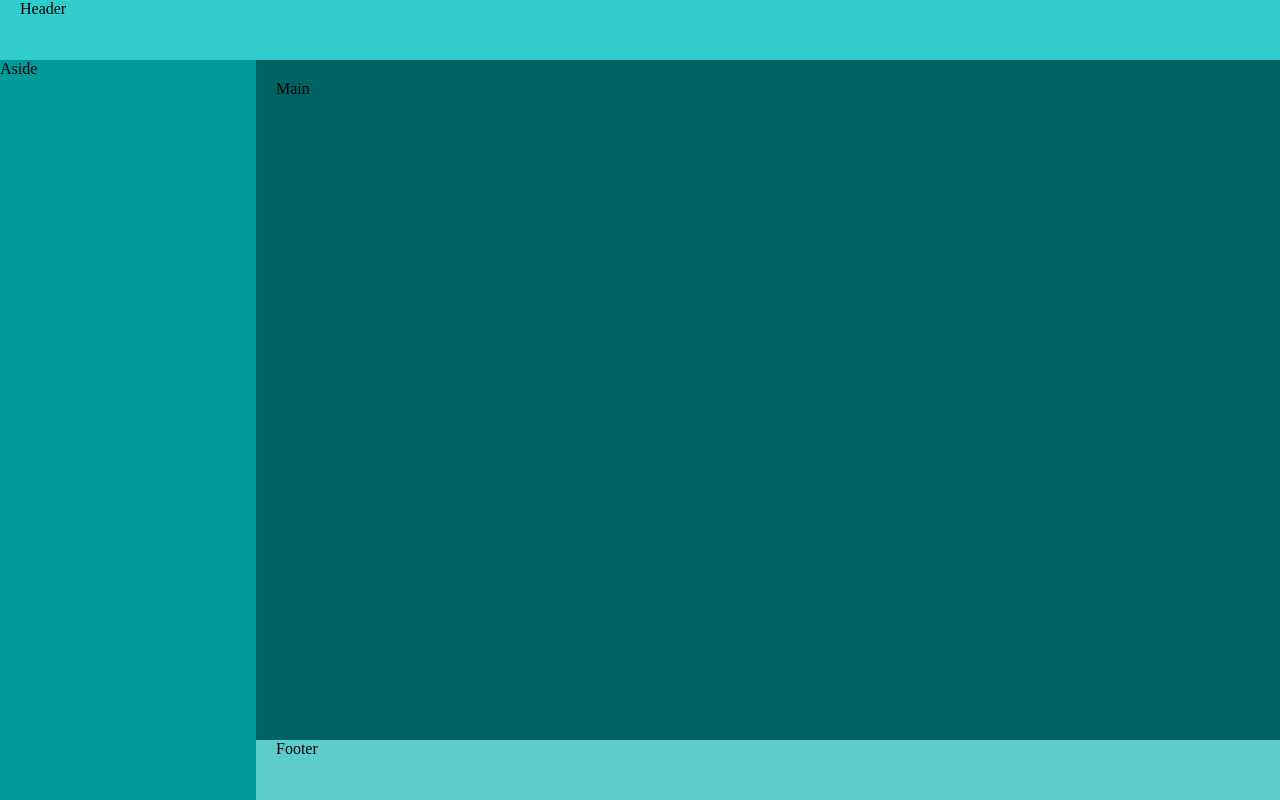
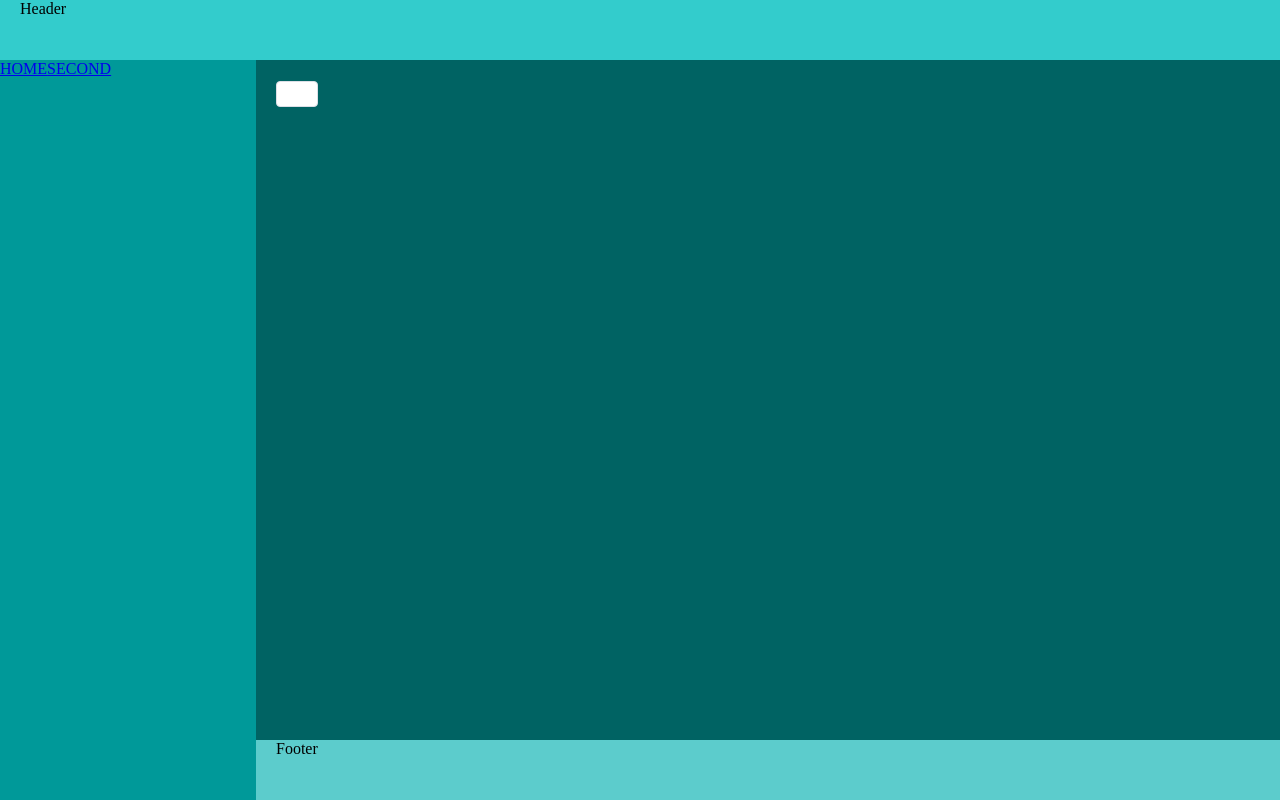
Before and after one commit to painterQ/painter-blog, a Vue app: page /#/home in a window 1280 px wide. Built offline with nearby package versions, Linux system fonts and the light colour scheme.

Commit message:
10.16 init

```diff
--- a/package.json
+++ b/package.json
@@ -11,7 +11,8 @@
     "core-js": "^2.6.5",
     "element-ui": "latest",
     "mockjs": "^1.0.1-beta3",
-    "vue": "^2.6.10"
+    "vue": "^2.6.10",
+    "vue-router": "^3.1.3"
   },
   "devDependencies": {
     "@vue/cli-plugin-babel": "^3.12.0",
--- a/src/components/backLayout.vue
+++ b/src/components/backLayout.vue
@@ -1,13 +1,19 @@
 <!--
 使用vw和vh做单位可以全屏，另一种方法是设置html宽度和高度为100%
+el-container el-aside el-header el-footer
 --->
 <template>
   <el-container class="container">
     <el-header class="header">Header</el-header>
     <el-container>
-      <el-aside class="aside" width="20vw">Aside</el-aside>
+      <el-aside class="aside" width="20vw">
+        <router-link to="/home">HOME</router-link>
+        <router-link to="/second">SECOND</router-link>
+      </el-aside>
       <el-container>
-        <el-main class="main">Main</el-main>
+        <el-main class="main">
+          <router-view></router-view>
+        </el-main>
         <el-footer class="footer">Footer</el-footer>
       </el-container>
     </el-container>
--- /dev/null
+++ b/src/router.js
@@ -0,0 +1,36 @@
+import Vue from 'vue'
+import VueRouter from 'vue-router'
+import {Aside, Button, Col, Container, Footer, Header, Main, Row} from "element-ui";
+
+const routes = [
+    {
+        path: '/home',
+        component: Button
+    },
+    {
+        path: '/second',
+        component: Button
+    },
+    {
+        path: '/',
+        redirect:'/home'
+    }
+];
+
+
+Vue.use(Button);    //针对组件选项对象中的install方法
+Vue.use(Row);
+Vue.use(Col);
+Vue.use(Header);
+Vue.use(Footer);
+Vue.use(Main);
+Vue.use(Aside);
+Vue.use(Container);
+
+Vue.use(VueRouter);
+
+const router = new VueRouter({
+    "routes":routes // routes(缩写) 相当于 routes: routes
+})
+
+export default router
```
Also changed, not shown: src/main.js (+2 -10 lines), 2 other files (tests, documents, lock files or other folders).
